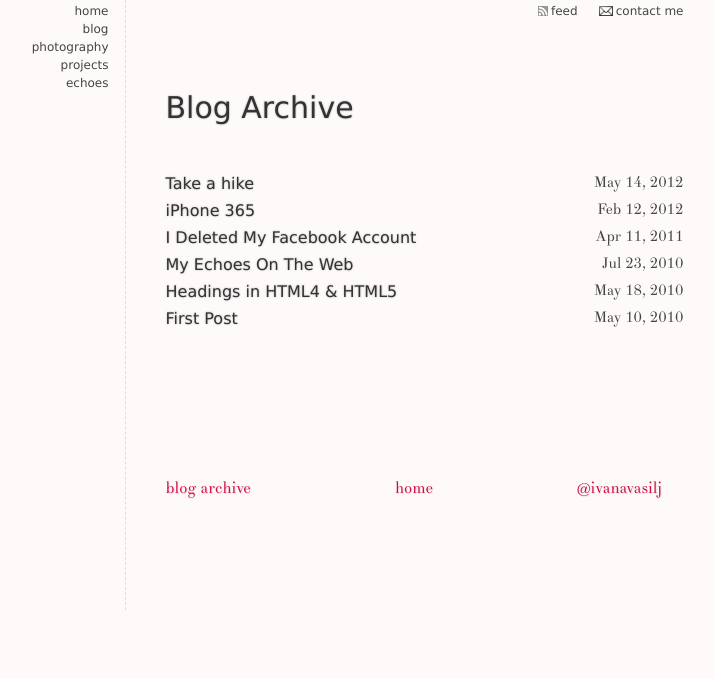
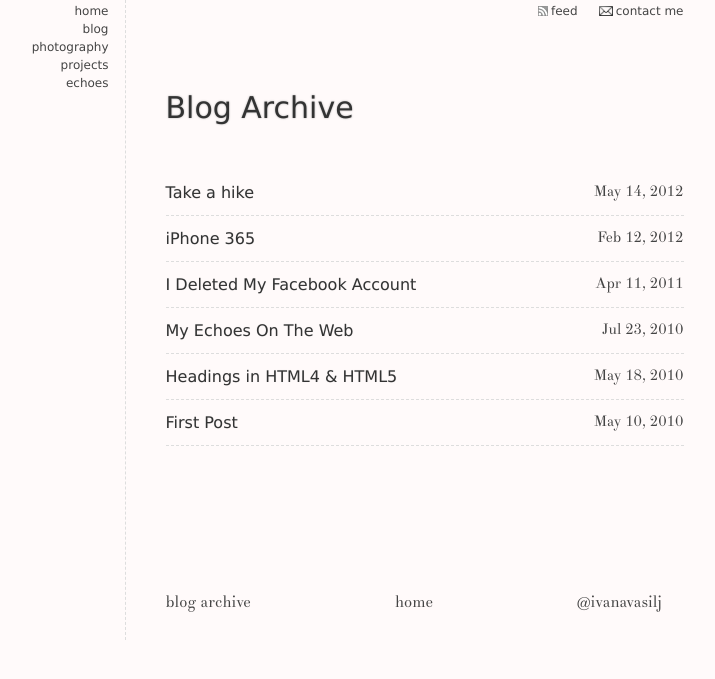
Before and after one commit to ivana/ivana.github.com, a Jekyll site: the page built from archive.html, in a window 1280 px wide. Shown: the top 679 px of the page, without its empty margins (236-951 px from the left). Built offline with Jekyll 4.4.1, drawn with Linux system fonts in a browser that asks for light colours; nearby versions of some CDN libraries; Markdown is read by kramdown in place of the engine named in the settings.

Commit message:
nicer navs

```diff
--- a/css/style.css
+++ b/css/style.css
@@ -27,8 +27,6 @@
 /* nav */
 .insite { position:relative; right:575px; top:2px; }
 .insite li { text-align:right; line-height:18px }
-.insite a { text-decoration:none }
-.insite a:hover:before { content:'= ' }
 .outsite {
   position:absolute; top:2px;
   text-align:right;
@@ -64,14 +62,16 @@
   color:inherit;
   text-decoration:none;
 }
+a:hover { text-decoration:underline; }
+h1 a:hover, h2 a:hover, .archive a:hover, .current a:hover { text-decoration:none }
+
 header a:focus, header a:active, header a:visited { outline:0 none }
-p a, article li a, footer a, aside a, .annotated ol a {
+
+p a, article li a, aside a, .annotated ol a {
   color:#D30E40;
   text-shadow: 1px 1px 1px #e2e2e2;
 }
-p a:hover, article li a:hover, footer a:hover, aside a:hover, .outsite a:hover, .photography a:hover {
-  text-decoration:underline;
-}
+.current a { text-transform:uppercase; }
 
 /* lists */
 ul, ol { list-style:none inside; padding:0 }
@@ -113,7 +113,7 @@
 .vcard li a img {
   width:24px;
   float:left;
-  margin: 1px 8px 0 4px;
+  margin:1px 12px 0 8px;
 }
 .vcard li a span {
   padding: 5px;
@@ -138,7 +138,8 @@
 .projects a:active, a:visited { outline:0 none }
 
 /* archive */
-.archive a { color:#333; text-shadow:0 0 2px #aaa; }
+.archive li { border-bottom:1px dashed #ddd; padding: .5em 0; }
+.archive a { color:#333; text-shadow:0 0 1px #ddd; }
 .archive time { float:right; padding-top: 2px; }
 
 .projects a:hover, .archive a:hover { color:#D30E40 }
@@ -226,4 +227,4 @@
 .i365 img { display:block; width:475px; margin:15px 0 25px; }
 section.i365 { margin-bottom:-36px }
 aside.i365 p { margin-bottom:9px }
-aside.i365 ul { margin:8px 4px; }
+aside.i365 ul { margin-top:8px }
--- a/js/site.js
+++ b/js/site.js
@@ -4,7 +4,7 @@
 
   // current page indicator
   var navAnchor = $('nav a[href="/' + currentPage + '"]')
-  navAnchor.closest('li').html(navAnchor.html() + ' =')
+  navAnchor.closest('li').addClass('current')
 
   // min height determined by screen, not content
   $('body').css('min-height', screen.availHeight)
```
